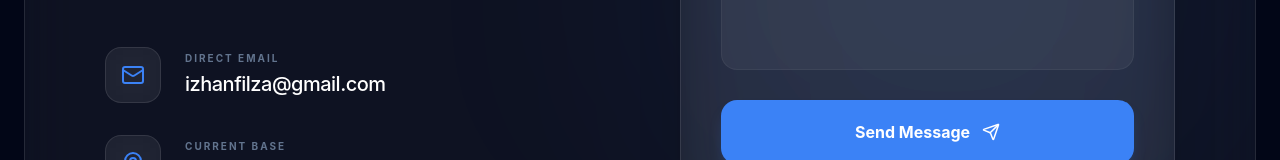
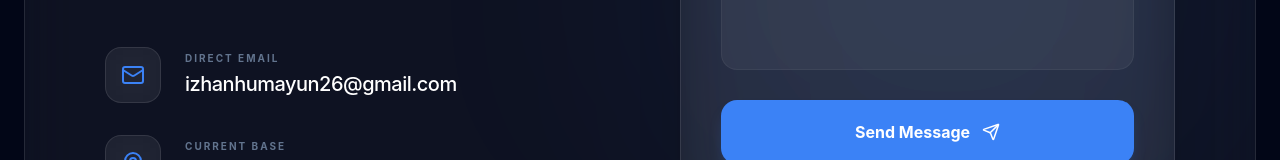
Before and after one commit to MuhammadIzhaanHumayun/portfolio, a React (Vite) app: page / in a window 1280 px wide. Shown: the part 3875-4035 px from the top of the page. Built offline with nearby package versions, Linux system fonts and the light colour scheme.

Commit message:
updated the email.

```diff
--- a/src/components/Contact.js
+++ b/src/components/Contact.js
@@ -50,10 +50,10 @@ const Contact = () => {
                       Direct Email
                     </div>
                     <a
-                      href="mailto:izhanfilza@gmail.com"
+                      href="mailto:izhanhumayun26@gmail.com"
                       className="text-lg sm:text-xl font-medium text-white hover:text-accent transition-colors tracking-tight truncate block"
                     >
-                      izhanfilza@gmail.com
+                      izhanhumayun26@gmail.com
                     </a>
                   </div>
                 </div>
```
